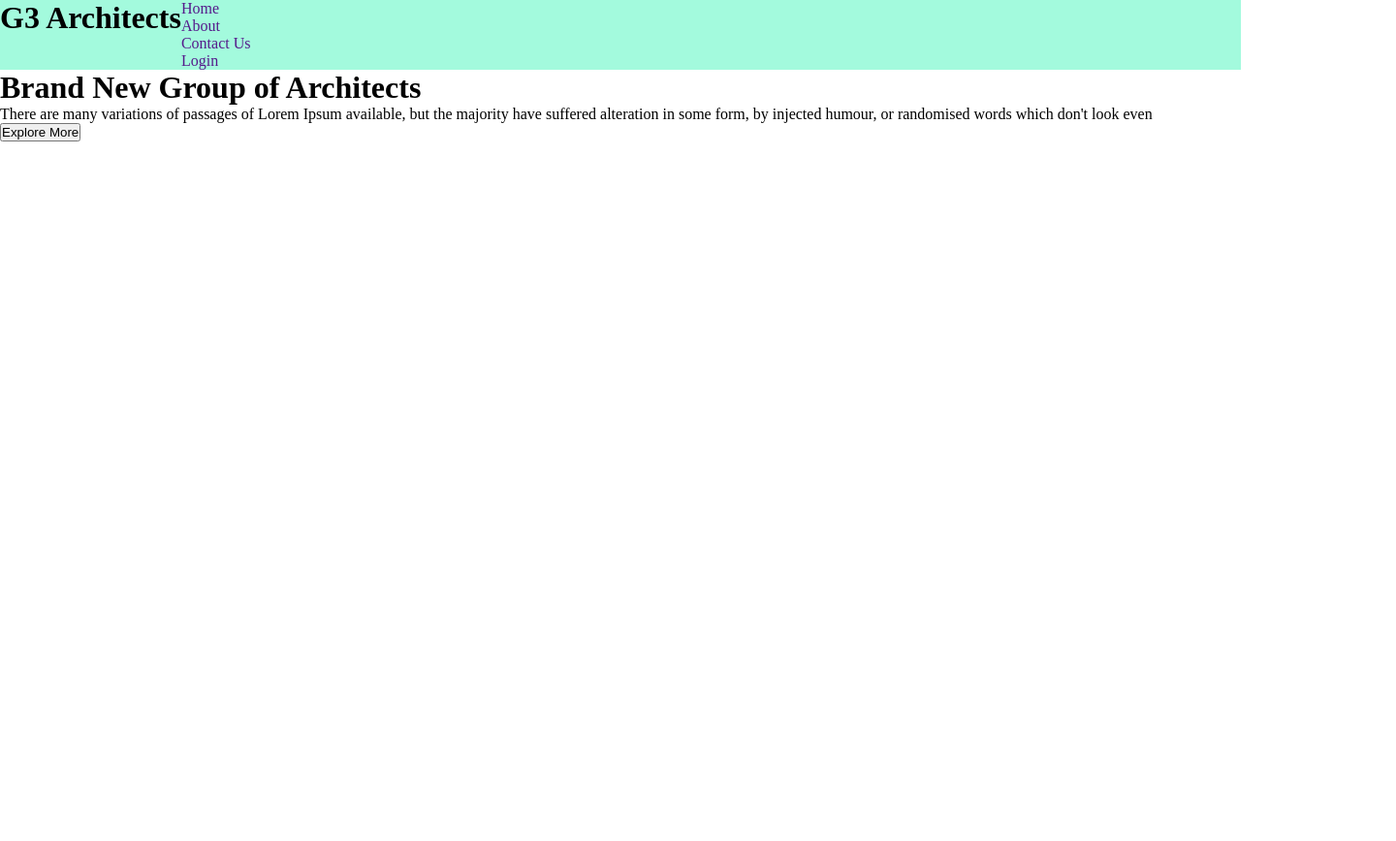
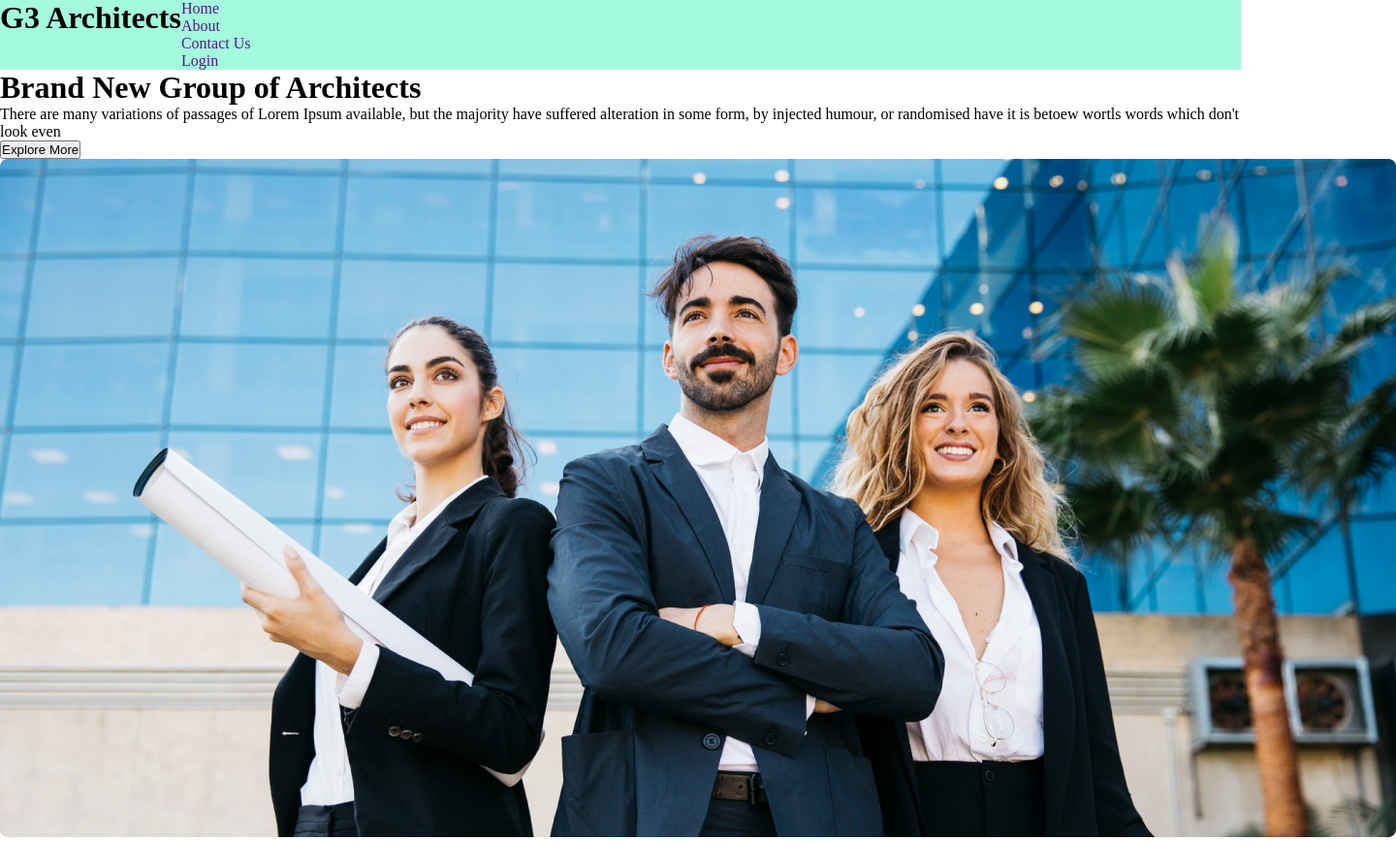
Before and after one commit to ahassh1/g3-architect-website, a plain HTML site: page index.html in a window 1280 px wide. Shown: the whole page at 97% size, 1440 px wide, since content can reach past the window. Before the commit the page ends 800 px from the top, so only its background shows below. Drawn offline with Linux system fonts and the light colour scheme.

Commit message:
imgage add

```diff
--- a/index.html
+++ b/index.html
@@ -27,12 +27,12 @@
             <h1>Brand New
             Group of Architects
             </h1>
-            <p>There are many variations of passages of Lorem Ipsum available, but the majority have suffered alteration in some form, by injected humour, or randomised words which don't look even </p>
+            <p>There are many variations of passages of Lorem Ipsum available, but the majority have suffered alteration in some form, by injected humour, or randomised have it is betoew wortls words which don't look even </p>
                 <div class="banner_btn">
                     <button>Explore More</button>
                 </div>
     </div>
-      <!-- <div>  <img src="./images/banner.png" alt=""></div> -->
+      <div>  <img src="./images/banner.png" alt=""></div>
 
 </header>
 
```
